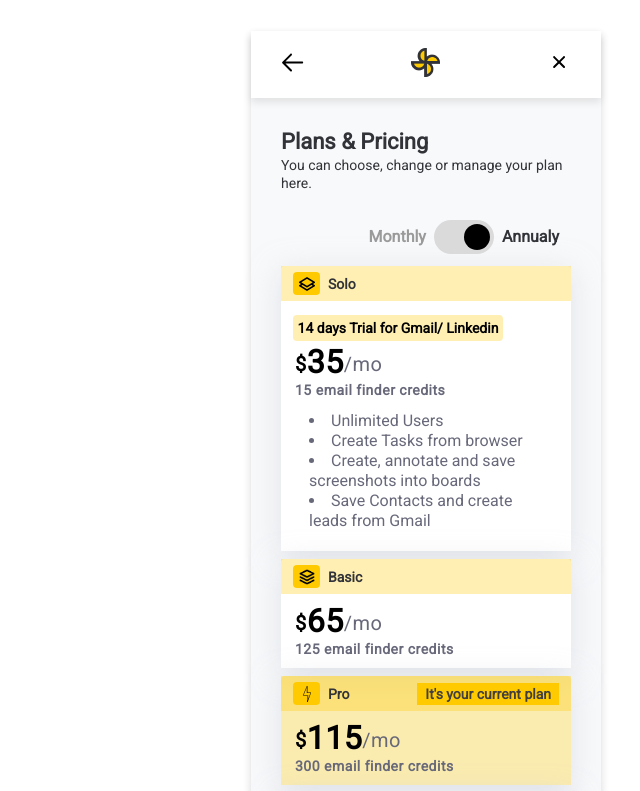
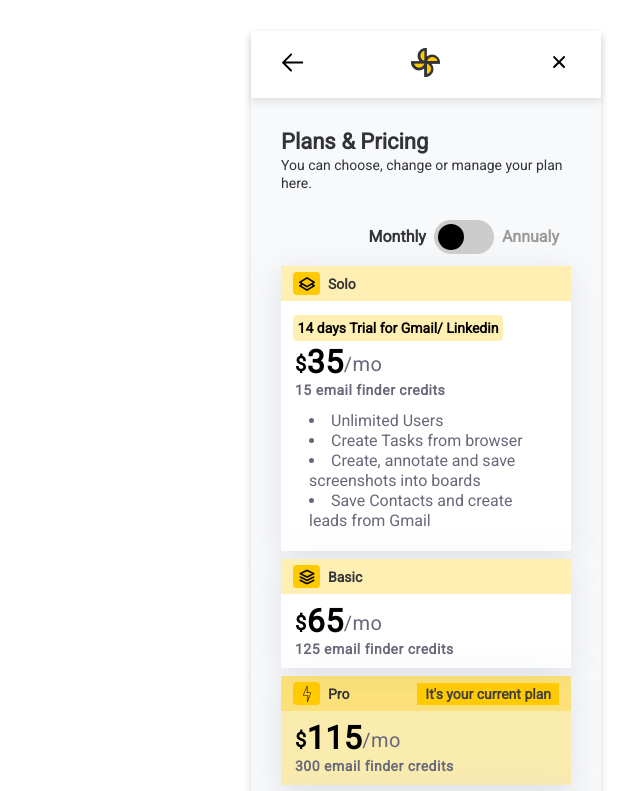
Before and after one commit to hirendanecha/monday-extension, a React (Create React App) app: page /Pricing in a window 1280 px wide. Shown: the top 791 px of the page, without its empty margins (640-1280 px from the left). Built offline with nearby package versions, Linux system fonts and the light colour scheme.

Commit message:
toggle css fixed.

```diff
--- a/src/components/google/Pricing.jsx
+++ b/src/components/google/Pricing.jsx
@@ -12,11 +12,16 @@ import { useNavigate } from "react-router-dom";
 
 const Pricing = () => {
     const navigate = useNavigate();
+    const [isChecked, setIsChecked] = useState(false);
     const [selected, setSelected] = useState(3)
 
     const selectedHandler = (e, index) => {
         setSelected(index)
     }
+
+    const handleCheckboxChange = (event) => {
+        setIsChecked(event.target.checked);
+    };
     return (
         <div>
             <div
@@ -110,17 +115,17 @@ const Pricing = () => {
                             </div>
 
                             <div style={{ display: 'flex', justifyContent: 'end', marginTop: '16px', padding: '12px', alignItems: 'center' }}>
-                                <h1 className="toggleText">Monthly
+                                <h1 className="toggleText" style={{ color: !isChecked ? '#323338' : '' }}>Monthly
                                 </h1>
 
                                 <div style={{ paddingLeft: '8px', paddingRight: '8px' }}>
                                     <label className="switch">
-                                        <input type="checkbox" checked />
+                                        <input type="checkbox" checked={isChecked} onChange={handleCheckboxChange} />
                                         <span className="slider round" />
                                     </label>
                                 </div>
 
-                                <h1 className="toggleText" style={{ color: '#323338' }}>Annualy
+                                <h1 className="toggleText" style={{ color: !!isChecked ? '#323338' : '' }}>Annualy
                                 </h1>
                             </div>
 
```
